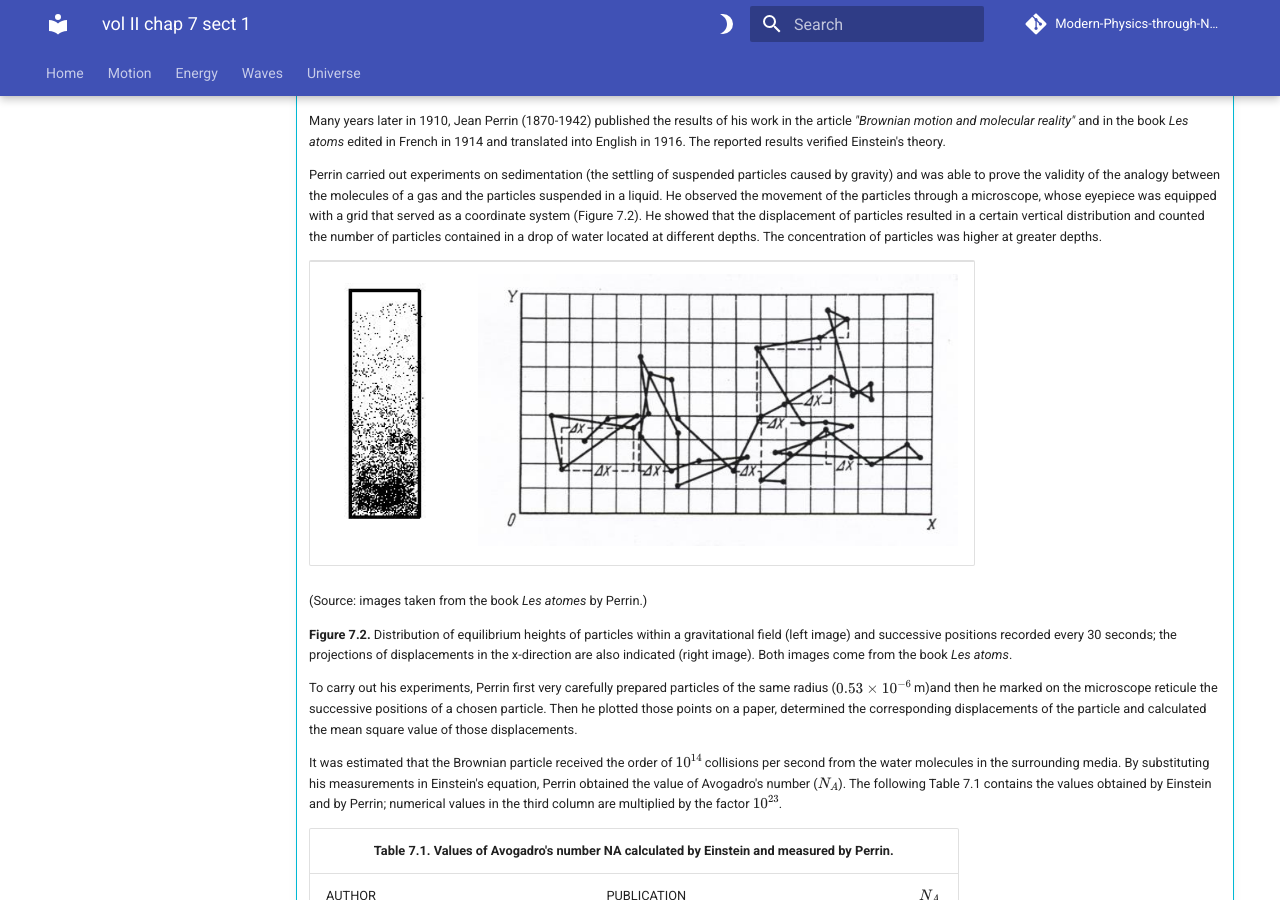
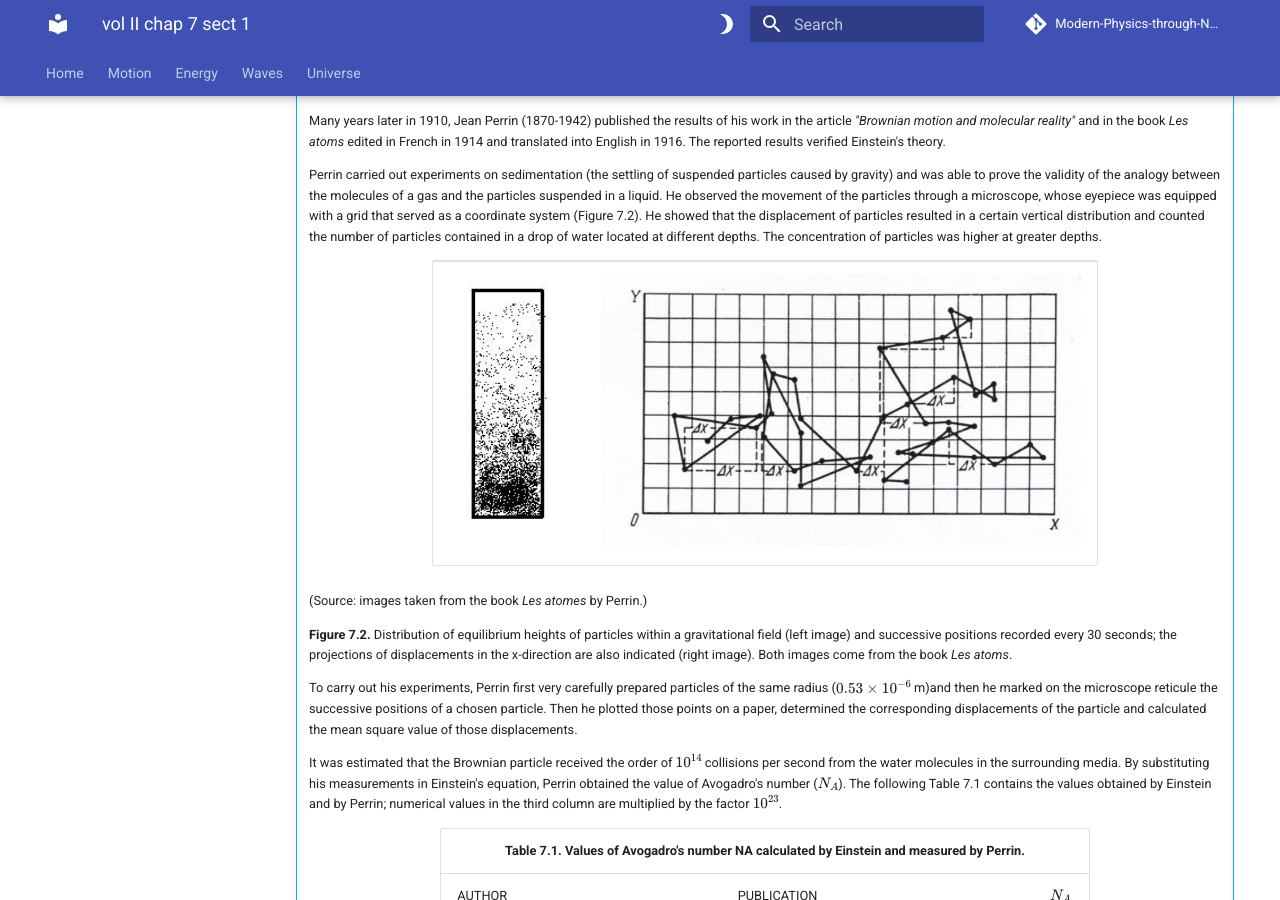
Before and after one commit to modphysnobel/modphysnobel.github.io, an MkDocs documentation site: the page built from docs/vol-II/vol-II-chap-7-sect-1.md, in a window 1280 px wide and 900 px high, scrolled down 2678 px. Built offline with MkDocs 1.6.1 and Material for MkDocs 9.7.7, drawn with Linux system fonts in a browser that asks for light colours; some web fonts are replaced; comment, search, counter and statistics services are not loaded.

Commit message:
Update vol-II-chap-7-sect-1.md

```diff
--- a/docs/vol-II/vol-II-chap-7-sect-1.md
+++ b/docs/vol-II/vol-II-chap-7-sect-1.md
@@ -77,7 +77,7 @@ To calculate average values of quantities related to physical observables, inter
 
 	Perrin carried out experiments on sedimentation (the settling of suspended particles caused by gravity) and was able to prove the validity of the analogy between the molecules of a gas and the particles suspended in a liquid. He observed the movement of the particles through a microscope, whose eyepiece was equipped with a grid that served as a coordinate system (Figure 7.2). He showed that the displacement of particles resulted in a certain vertical distribution and counted the number of particles contained in a drop of water located at different depths. The concentration of particles was higher at greater depths.
 
-	<p align="center">
+	<div style="text-align:center;">
 	<table cellspacing="0" cellpadding="0">
 	<tbody>
 	<tr>
@@ -90,7 +90,7 @@ To calculate average values of quantities related to physical observables, inter
 	</tr>
 	</tbody>
 	</table>
-	</p>
+	</div>
 
 	(Source: images taken from the book *Les atomes* by Perrin.)
 
@@ -100,6 +100,7 @@ To calculate average values of quantities related to physical observables, inter
 
 	It was estimated that the Brownian particle received the order of $10^{14}$ collisions per second from the water molecules in the surrounding media. By substituting his measurements in Einstein's equation, Perrin obtained the value of Avogadro's number ($N_A$). The following Table 7.1 contains the values obtained by Einstein and by Perrin; numerical values in the third column are multiplied by the factor $10^{23}$.
 
+	<div style="text-align:center;">
 	<table cellspacing="0" cellpadding="0">
 	<tbody>
 	<tr>
@@ -164,6 +165,7 @@ To calculate average values of quantities related to physical observables, inter
 	</tr>
 	</tbody>
 	</table>
+	</div>
 
 	(Source: information obtained from Pais´ book.)
 
@@ -184,7 +186,7 @@ To calculate average values of quantities related to physical observables, inter
 
 	In what follows, we include in three boxes information related to Brownian motion obtained from Perrin´s Nobel Lecture: the first box refers to key concepts most frequently employed in the Lecture; next two boxes describe the main issues considered in the Lecture that require physical and mathematical models for their representation and interpretation. Any complete quoted paragraph obtained from the Lecture is indicated in between quotation marks.
 
-
+<div style="text-align:center;">
 <table cellspacing="0" cellpadding="0">
 <tbody>
    <tr>
@@ -232,6 +234,8 @@ To calculate average values of quantities related to physical observables, inter
 </tr>
    </tbody>
 </table>
+</div>
+
 
 !!! bug "Box 7.2. Issues requiring explaining models in Perrin´s Lecture (1)."
 
```
